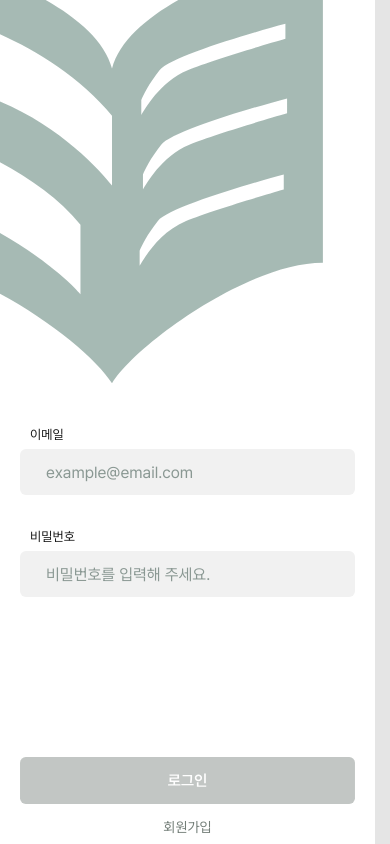
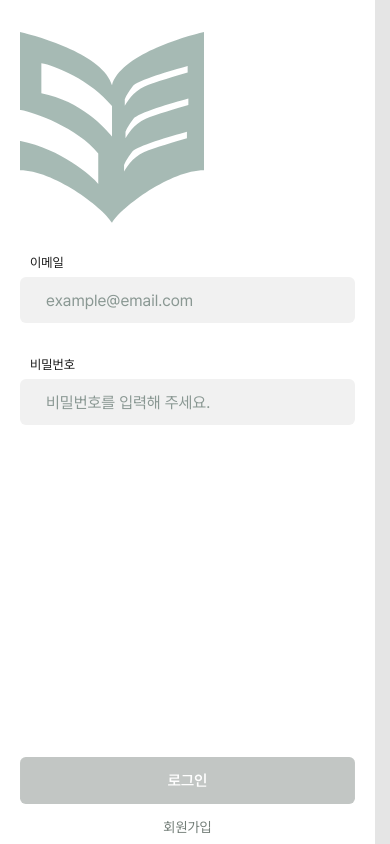
Before and after one commit to 4line-thon-team8/Frontend, a React (Vite) app: page /login in a window 390 px wide. Built offline with nearby package versions, Linux system fonts and the light colour scheme; no server answers; a web font is replaced by a local one.

Commit message:
fix: prevent mobile auth logo clipping

```diff
--- a/src/pages/auth/AuthPage.css
+++ b/src/pages/auth/AuthPage.css
@@ -178,7 +178,7 @@
 .auth-intro__logo {
   display: block;
   width: 57px;
-  height: 60px;
+  height: auto;
 }
 
 /* 제목: Figma 137 × 58, 1_메인 블랙 */
@@ -207,7 +207,16 @@
   }
 
   .auth-page--login .auth-hero {
-    height: clamp(120px, calc(100dvh - 400px), 427px);
+    height: auto;
+    margin: 0;
+    padding-block: clamp(16px, 4dvh, 32px);
+  }
+
+  .auth-hero__logo {
+    position: static;
+    display: block;
+    width: min(100%, 184px, 26dvh);
+    height: auto;
   }
 
   .auth-actions {
```
